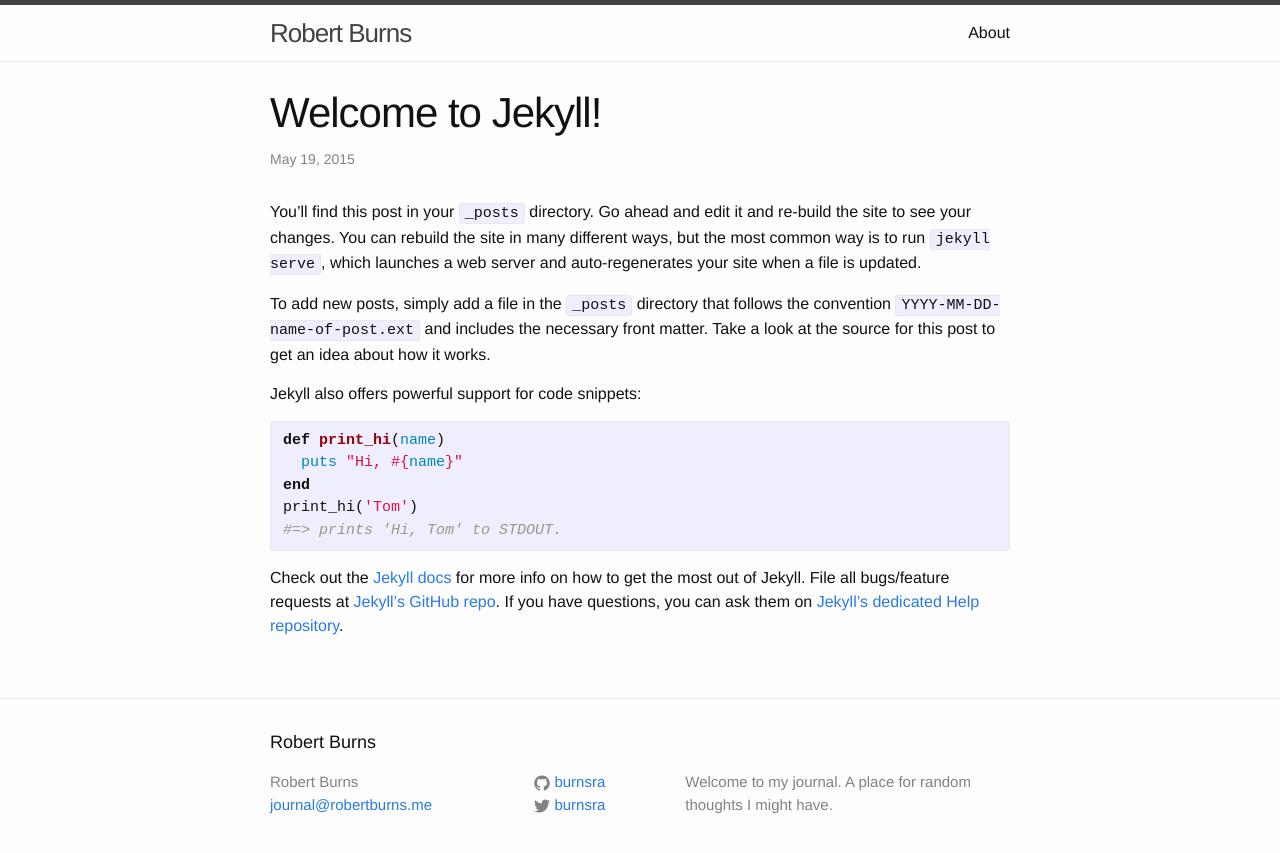
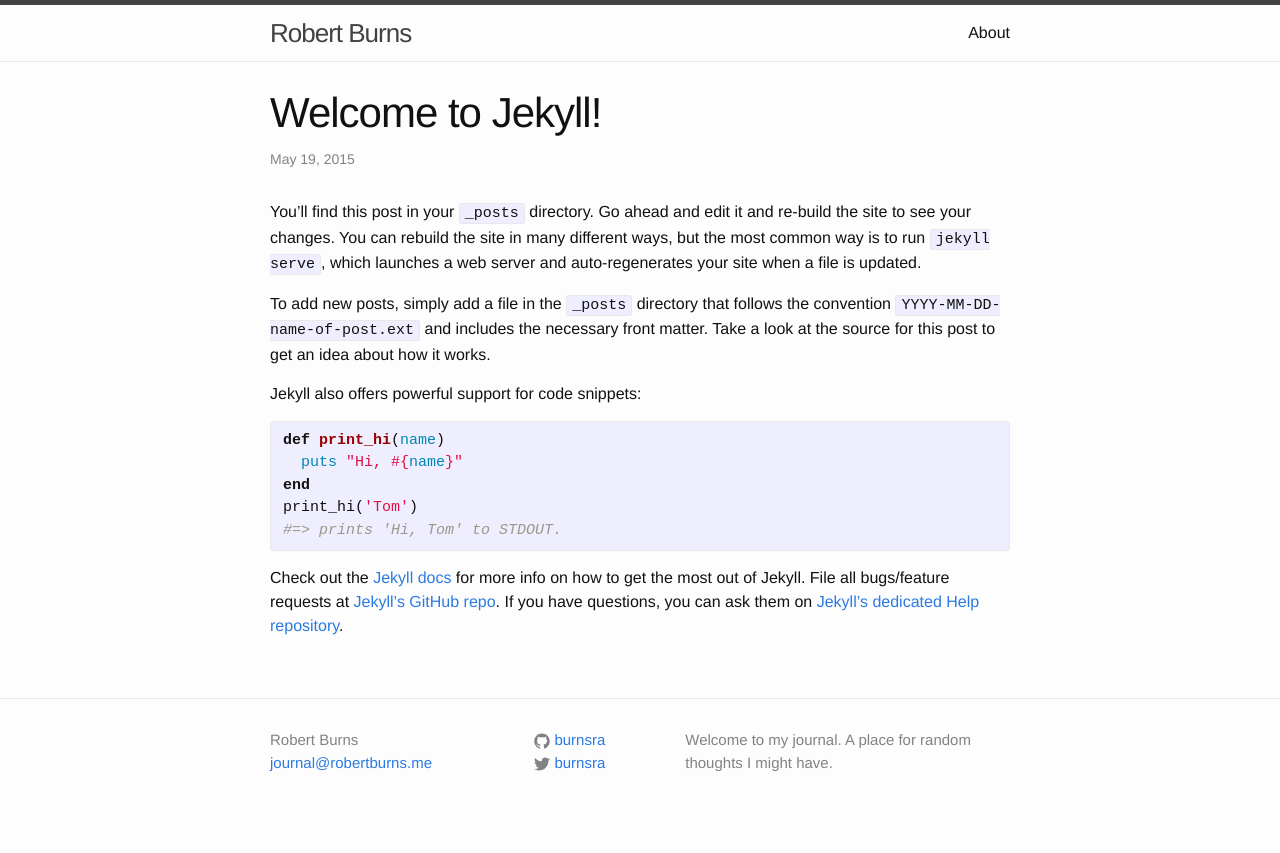
Before and after one commit to burnsra/journal, a Jekyll site: the page built from _posts/2015-05-19-welcome-to-jekyll.markdown, in a window 1280 px wide. Shown: the top 853 px of the page. Built offline with Jekyll 4.4.1, drawn with Linux system fonts in a browser that asks for light colours.

Commit message:
Update includes and layouts

```diff
--- a/_includes/footer.html
+++ b/_includes/footer.html
@@ -2,7 +2,7 @@
 
   <div class="wrapper">
 
-    <h2 class="footer-heading">{{ site.title }}</h2>
+   <!-- <h2 class="footer-heading">{{ site.title }}</h2> -->
 
     <div class="footer-col-wrapper">
       <div class="footer-col  footer-col-1">
--- a/_layouts/post.html
+++ b/_layouts/post.html
@@ -12,4 +12,19 @@ layout: default
     {{ content }}
   </article>
 
+  {% if page.comments %}
+  <div id="disqus_thread"></div>
+  <script type="text/javascript">
+    /* * * CONFIGURATION VARIABLES * * */
+    var disqus_shortname = 'robertburns';
+
+    /* * * DON'T EDIT BELOW THIS LINE * * */
+    (function() {
+        var dsq = document.createElement('script'); dsq.type = 'text/javascript'; dsq.async = true;
+        dsq.src = '//' + disqus_shortname + '.disqus.com/embed.js';
+        (document.getElementsByTagName('head')[0] || document.getElementsByTagName('body')[0]).appendChild(dsq);
+    })();
+  </script>
+  <noscript>Please enable JavaScript to view the <a href="https://disqus.com/?ref_noscript" rel="nofollow">comments powered by Disqus.</a></noscript>
+  {% endif %}
 </div>
```
